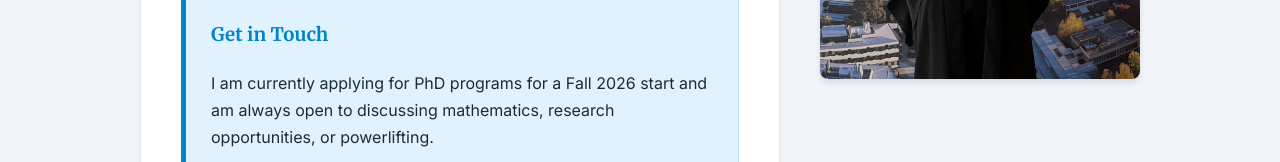
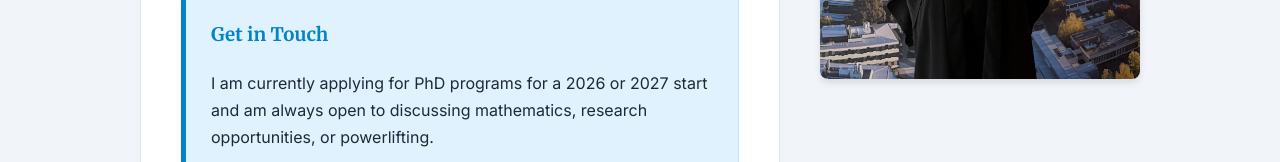
Before and after one commit to tobincvb/tobincvb.github.io, a plain HTML site: page index.html in a window 1280 px wide. Shown: the part 790-952 px from the top of the page. Drawn offline with Linux system fonts and the light colour scheme.

Commit message:
Update PhD start year from Fall 2026 to 2026 or 2027

```diff
--- a/index.html
+++ b/index.html
@@ -46,7 +46,7 @@
 
                 <div class="contact-box" style="margin-top: 40px;">
                     <h3>Get in Touch</h3>
-                    <p>I am currently applying for PhD programs for a Fall 2026 start and am always open to discussing mathematics, research opportunities, or powerlifting.</p>
+                    <p>I am currently applying for PhD programs for a 2026 or 2027 start and am always open to discussing mathematics, research opportunities, or powerlifting.</p>
                     <p><strong>Email:</strong> <a href="mailto:tobin.carltonvanbuizen@anu.edu.au">tobin.carltonvanbuizen@anu.edu.au</a></p>
                 </div>
             </div>
```
